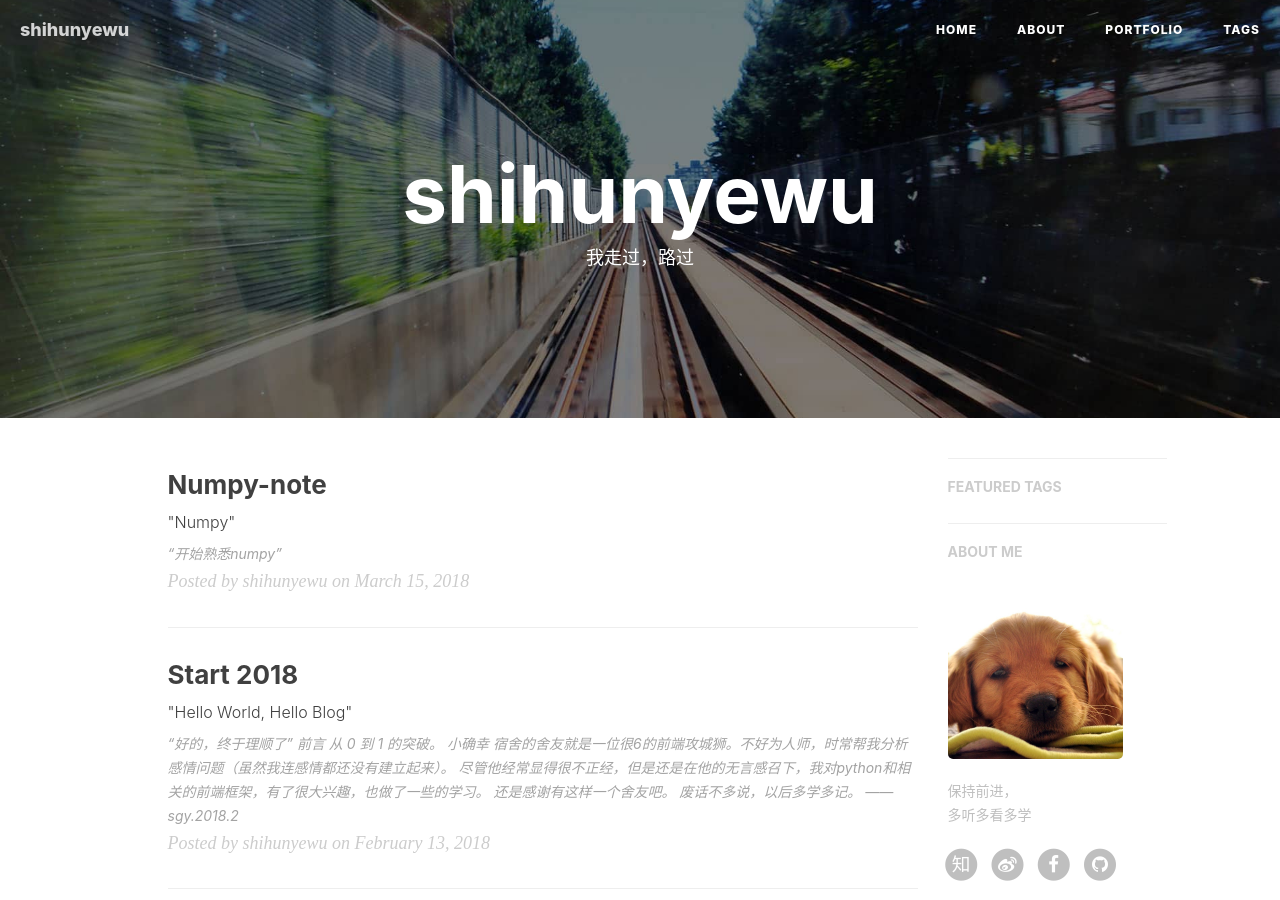
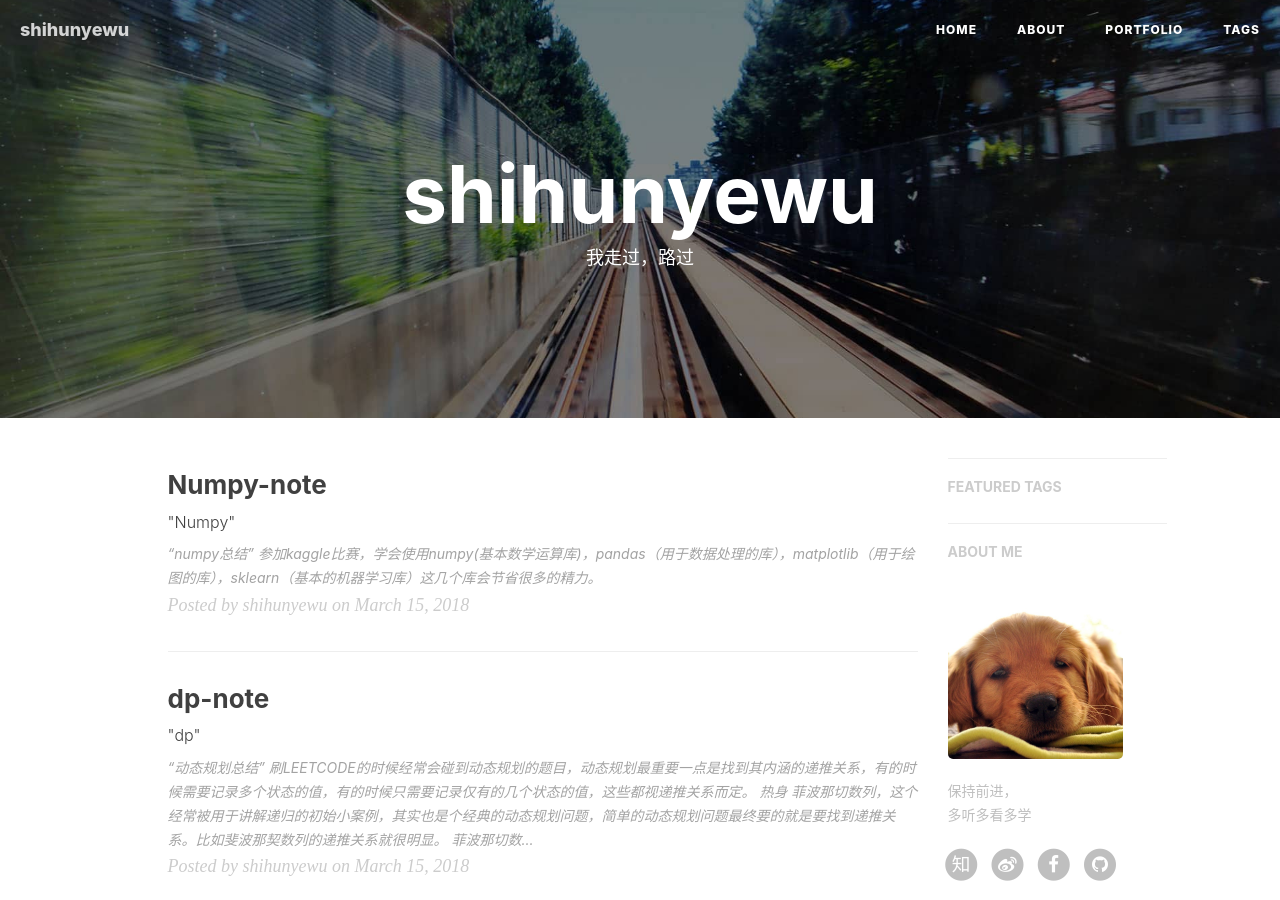
Before and after one commit to shihunyewu/shihunyewu.github.io, a Jekyll site: the page built from index.html, in a window 1280 px wide and 900 px high. Built offline with Jekyll 4.4.1, drawn with Linux system fonts in a browser that asks for light colours; nearby versions of some CDN libraries; the list of posts is cut into pages by our own code; comment, search, counter and statistics services are not loaded.

Commit message:
dp问题

````diff
--- /dev/null
+++ b/_posts/2018-03-15-dp-note.md
@@ -0,0 +1,90 @@
+---
+layout:     post
+title:      "dp-note"
+subtitle:   " \"dp\""
+date:       2018-03-15 11:11:11
+author:     "shihunyewu"
+header-img: "img/post-bg-2015.jpg"
+catalog: false
+tags:
+    - LEETCODE
+---
+
+> "动态规划总结"
+
+刷LEETCODE的时候经常会碰到动态规划的题目，动态规划最重要一点是找到其内涵的递推关系，有的时候需要记录多个状态的值，有的时候只需要记录仅有的几个状态的值，这些都视递推关系而定。
+
+#### 热身
+菲波那切数列，这个经常被用于讲解递归的初始小案例，其实也是个经典的动态规划问题，简单的动态规划问题最终要的就是要找到递推关系。比如斐波那契数列的递推关系就很明显。
+```
+菲波那切数列数列：
+1,1,2,3,4,5,13,21 ...
+```
+```
+fib(n) = fib(n-1) + fib(n-2)
+```
+可见，要求fib(n)需要求出fib(n-1)和fib(n-2)，递推关系一直延伸到n = 3的时候。我们每次只要存储 fib(n-1)的值和fib(n-2)的值就行了。
+
+#### 第二个案例
+假如有8项任务，其中每个任务都有起始时间以及得到的报酬。现在给出8项任务的时间特点，求选做那几项，最后得到的报酬最多。下面是8项任务的具体细节：
+```
+编号，时间段，报酬
+1. 1-4,5
+2. 3-5,1
+3. 0-6,8
+4. 4-7,4
+5. 3-8,6
+6. 5-9,3
+7. 6-10,2
+8. 8-11,4
+```
+推导的方法就是分析两种状态，选和不选。
+首先假设 opt(i) 表示在考虑第 i 任务，选和不选的最大报酬。
+从 opt(8)开始分析：
+* 选：
+	4 + opt(5)
+* 不选：
+	opt(7)
+选二者中的最大值，就是得到的最大报酬。
+这样问题就递推到了 opt(5) 和 opt(7)。
+最终会递推到第1个任务。
+
+现在递推关系找到了，如何将这样的关系从第1个任务往第n个任务推进呢？
+就是单纯地从第一个开始分析就可以了，一个一个分析，直到可以使用递推关系的地方就可以使用循环来进行迭代了。
+
+如果想要记录都是那些任务的话，那么用一个pre(i)数组来记录分析的第i个任务的前一个任务的编号。和迪杰斯特拉算法求最短路径的思想类似。
+
+#### 198. House Robber(LEETCODE)
+[题目地址](https://leetcode.com/problems/house-robber/description/)
+
+该题的递推关系为：
+```
+t[n] = max(t[n-1],nums[n]+t[n-2])
+```
+
+相应代码：
+```python
+class Solution(object):
+    def rob(self, nums):
+        """
+        :type nums: List[int]
+        :rtype: int
+        """
+        if len(nums) == 0:
+            return 0
+        if len(nums) == 1:
+            return nums[0]
+        if len(nums) == 2:
+            return max(nums)
+
+        prepre = nums[0]
+        pre = max(nums[0:2])
+        i = 2
+        while(i<len(nums)):
+            tmp = max(pre,prepre+nums[i])
+            prepre = pre
+            pre = tmp
+            i += 1
+        return max([pre,prepre])
+```
+[1]: http://google.com/        "Google"
--- a/_posts/2018-03-15-numpy-note.md
+++ b/_posts/2018-03-15-numpy-note.md
@@ -10,4 +10,6 @@
     - ML
 ---
 
-> "开始熟悉numpy"
+> "numpy总结"
+
+参加kaggle比赛，学会使用numpy(基本数学运算库)，pandas（用于数据处理的库），matplotlib（用于绘图的库），sklearn（基本的机器学习库）这几个库会节省很多的精力。
````
